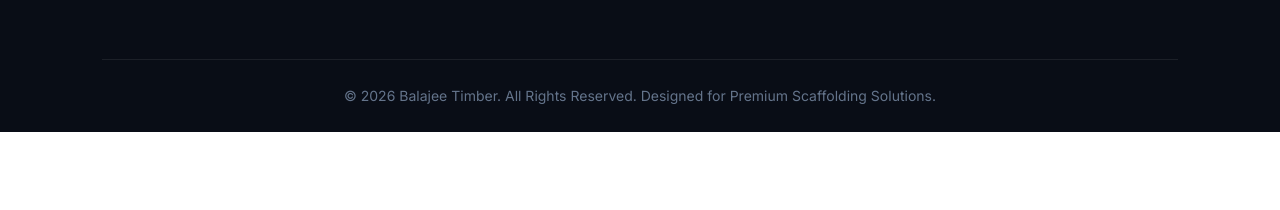
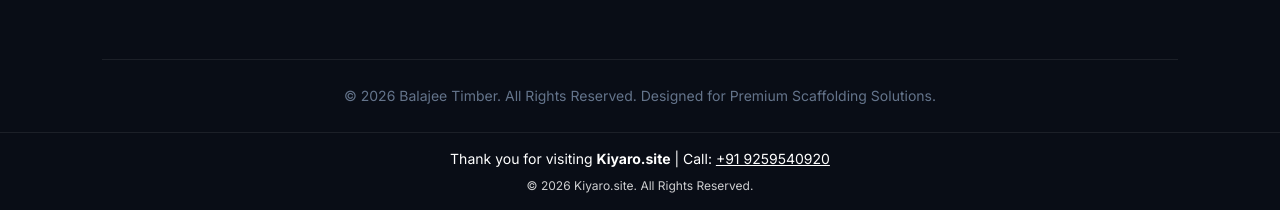
Before and after one commit to kiyarosite-maker/balaji-timber, a plain HTML site: page index.html in a window 1280 px wide. Shown: the part 6457-6667 px from the top of the page. Before the commit the page ends 6589 px from the top, so only its background shows below. Drawn offline with Linux system fonts and the light colour scheme.

Commit message:
Update index.html

```diff
--- a/index.html
+++ b/index.html
@@ -1514,5 +1514,9 @@
         // Initialize reviews rendering on page load
         document.addEventListener('DOMContentLoaded', renderReviews);
     </script>
+    <footer style="color: #ffffff; text-align: center; padding: 15px 10px; font-size: 14px;">
+    <p style="margin: 0;">Thank you for visiting <strong>Kiyaro.site</strong> | Call: <a href="tel:+919259540920" style="color: #ffffff; text-decoration: underline;">+91 9259540920</a></p>
+    <p style="margin: 5px 0 0; color: rgba(255, 255, 255, 0.8); font-size: 12px;">&copy; 2026 Kiyaro.site. All Rights Reserved.</p>
+</footer>
 </body>
 </html>
```
